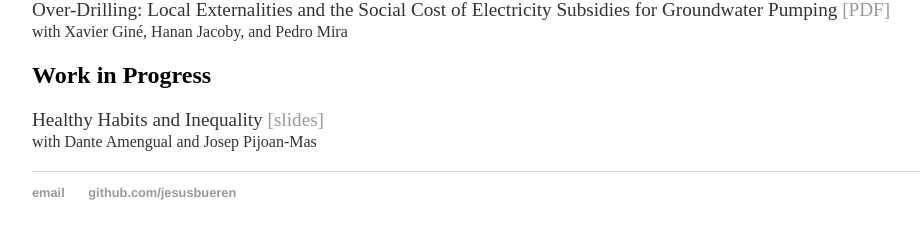
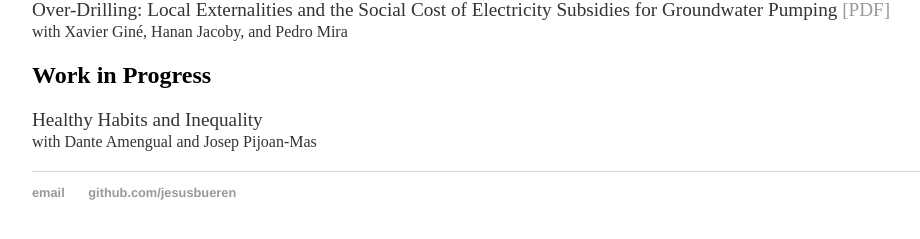
Before and after one commit to jesusbueren/jesusbueren.github.io, a Jekyll site: the page built from research/index.html, in a window 1280 px wide. Shown: the part 569-808 px from the top of the page, without its empty margins (160-1080 px from the left). Built offline with Jekyll 4.4.1, drawn with Linux system fonts in a browser that asks for light colours.

Commit message:
Update index.html

```diff
--- a/research/index.html
+++ b/research/index.html
@@ -24,5 +24,5 @@
 
 	<h2>Work in Progress</h2>
 
-	<p> <bold> Healthy Habits and Inequality </bold> <a href="HealthyHabits_IV.pdf">[slides]</a>  <br>
+	<p> <bold> Healthy Habits and Inequality </bold> </a>  <br>
 	 <small> with Dante Amengual and Josep Pijoan-Mas  </small> <br></p>
```
